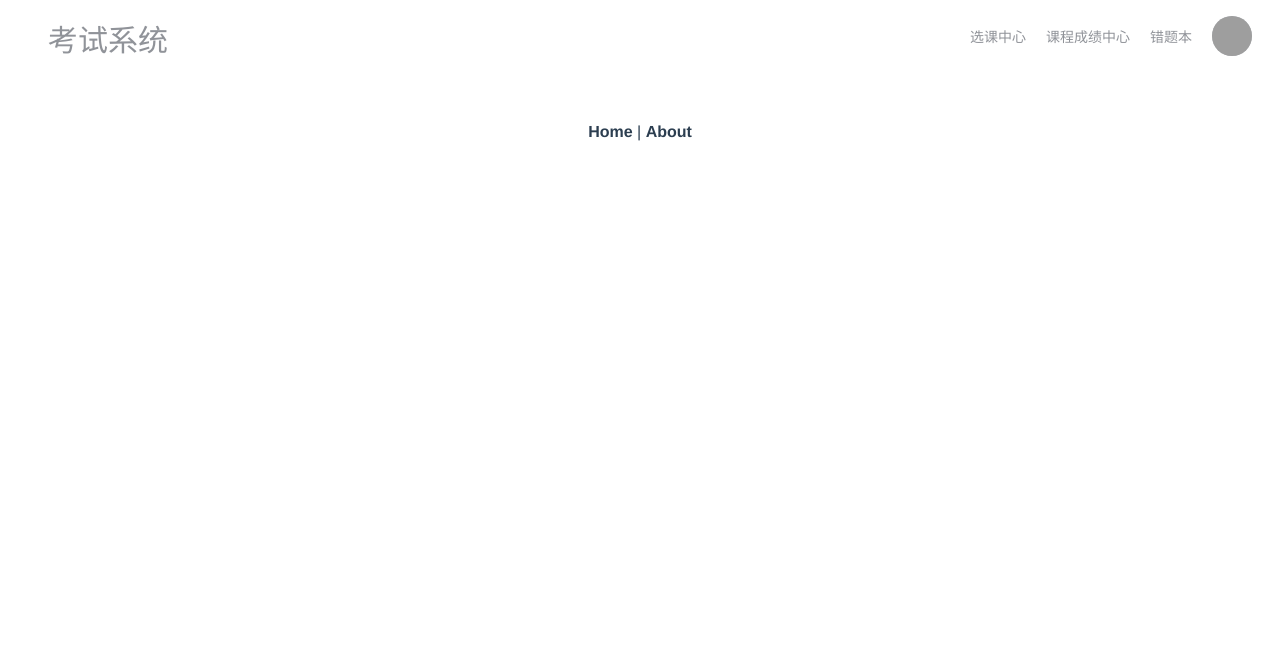
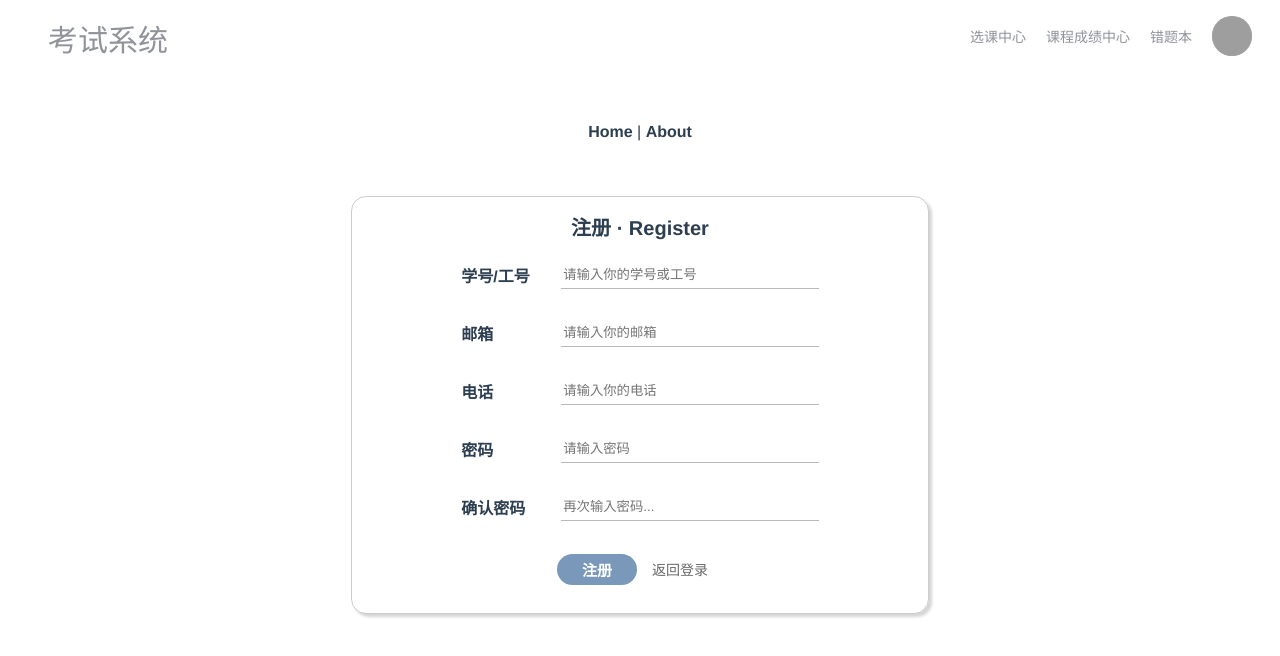
Before and after one commit to rpz-github-organization/Online-Exam-Platform-FE, a Vue app: page /register in a window 1280 px wide. Shown: the top 656 px of the page. Built offline with nearby package versions, Linux system fonts and the light colour scheme; grey boxes are pictures that could not be loaded.

Commit message:
register..

```diff
--- a/src/components/Header.vue
+++ b/src/components/Header.vue
@@ -6,7 +6,7 @@
         <el-dropdown @command="handleCommand">
           <el-avatar :size="40" :src="circleUrl" class="el-dropdown-link"></el-avatar>
           <el-dropdown-menu slot="dropdown">
-            <el-dropdown-item command="modify">修改资料</el-dropdown-item>
+            <el-dropdown-item command="modify">个人中心</el-dropdown-item>
             <el-dropdown-item command="logout">退出登录</el-dropdown-item>
           </el-dropdown-menu>
         </el-dropdown>
--- a/src/components/Login.vue
+++ b/src/components/register.vue
@@ -1,25 +1,35 @@
 <template>
   <div class="hello">
-    <h4>{{ new Date().toLocaleString() }} - 欢迎来到 "教你写登录注册" 教程</h4>
     <div class="card login-container">
-      <div class="title">登录 · Login</div>
+      <div class="title">注册 · Register</div>
       <div class="form">
         <div class="row">
           <label for="uid">学号/工号</label>
           <input v-model="uid" type="text" name="uid" placeholder="请输入你的学号或工号" />
         </div>
         <div class="row">
+          <label for="email">邮箱</label>
+          <input v-model="email" type="text" name="email" placeholder="请输入你的邮箱">
+        </div>
+        <div class="row">
+          <label for="phone">电话</label>
+          <input v-model="phone" type="text" name="phone" placeholder="请输入你的电话">
+        </div>
+        <div class="row">
           <label for="password">密码</label>
           <input v-model="password" type="password" name="password" placeholder="请输入密码" />
+        </div>
+        <div class="row">
+          <label for="password">确认密码</label>
+          <input v-model="password" type="password" name="password_1" placeholder="再次输入密码...">
         </div>
         <br>
         <div v-show="tipMessage.length > 0" class="row">
           <p class="tip">{{ tipMessage }}</p>
         </div>
         <div class="row">
-          <button @click="submitLogin" class="submit">登录</button>
-          <a href="/">忘记密码</a>
-          <a href="/register">立即注册</a>
+          <button @click="submitregister" class="submit">注册</button>
+          <a href="/">返回登录</a>
         </div>
         <br>
       </div>
@@ -34,31 +44,68 @@ export default {
     return {
       uid: '',
       password: '',
+      email: '',
+      phone: '',
+      password_1: '',
+      identity: 0,
 
       tipMessage: '',
     };
   },
   methods: {
-    validate() {
+    validate() { // 表单验证
       let res = true;
-      if (this.uid.length === 0) {
+      if (this.uid.length === 10) {
         this.tipMessage = '还没有填写 学号/工号！';
+        res = false;
+      } else if (this.uid.length !== 10) {
+        this.tipMessage = '学号/工号 格式错误！';
         res = false;
       } else if (this.password.length === 0) {
         this.tipMessage = '还没有填写 密码！';
+        res = false;
+      } else if (this.password.length < 8) {
+        this.tipMessage = '密码长度不得小于8位';
+        res = false;
+      } else if (this.email.length === 0) {
+        this.tipMessage = '还没有填写 邮箱！';
+        res = false;
+      } else if (this.password_1.length === 0) {
+        this.tipMessage = '没有填写 确认密码！';
+        res = false;
+      } else if (this.phone.length === 0) {
+        this.tipMessage = '没有填写 电话！';
+        res = false;
+      } else if (this.phone !== 11) {
+        this.tipMessage = '电话格式错误！';
+        res = false;
+      } else if (this.password !== this.password_1) {
+        this.tipMessage = '两次密码输入不一致！';
         res = false;
       }
       this.tipMessage = '';
       return res;
     },
-    async submitLogin() {
+    async submitregister() {
       if (this.validate()) {
         try {
-          const res = await this.$axios.post('http://localhost:8080/login', {
-            uid: this.uid,
-            password: this.password,
-          });
-          console.log(res);
+          if (this.email.search('@sicnu.edu.cn') === -1) { // 学生注册
+            const res = await this.$axios.post('/rest/student', {
+              uid: this.uid,
+              email: this.email,
+              phone: this.phone,
+              password: this.password,
+            });
+            console.log(res);
+          } else { // 老师注册
+            const res = await this.$axios.post('/rest/teacher', {
+              uid: this.uid,
+              email: this.email,
+              phone: this.phone,
+              password: this.password,
+            });
+            console.log(res);
+          }
         } catch (err) {
           console.log(err);
         }
@@ -83,6 +130,7 @@ export default {
       margin: 5px 0;
       font-size: 20px;
       font-weight: bold;
+      text-align: center;
     }
 
     .form {
@@ -108,6 +156,9 @@ export default {
         input[name='uid'],
         input[name='password'],
         input[name='uid']:focus,
+        input[name='email'],
+        input[name='password_1'],
+        input[name='phone'],
         input[name='password']:focus {
           border: none;
           outline: none;
@@ -121,6 +172,9 @@ export default {
         input[name='uid']:focus,
         input[name='password']:focus,
         input[name='uid']:hover,
+        input[name='email']:hover,
+        input[name='password_1']:hover,
+        input[name='phone']:hover,
         input[name='password']:hover {
           font-size: 16px;
         }
--- a/src/router/index.js
+++ b/src/router/index.js
@@ -18,6 +18,11 @@ const routes = [
     // which is lazy-loaded when the route is visited.
     component: () => import(/* webpackChunkName: "about" */ '../views/About.vue'),
   },
+  {
+    path: '/register',
+    name: 'register',
+    component: () => import('../components/register.vue'),
+  },
 ];
 
 const router = new VueRouter({
--- a/src/views/About.vue
+++ b/src/views/About.vue
@@ -1,5 +1,16 @@
 <template>
   <div class="about">
-    <h3>关于我们</h3>
+    <img class="logo" alt="Vue logo" src="../assets/logo.png">
   </div>
 </template>
+
+<script>
+
+export default {
+  name: 'about',
+};
+</script>
+
+<style lang="less" scoped>
+
+</style>
```
